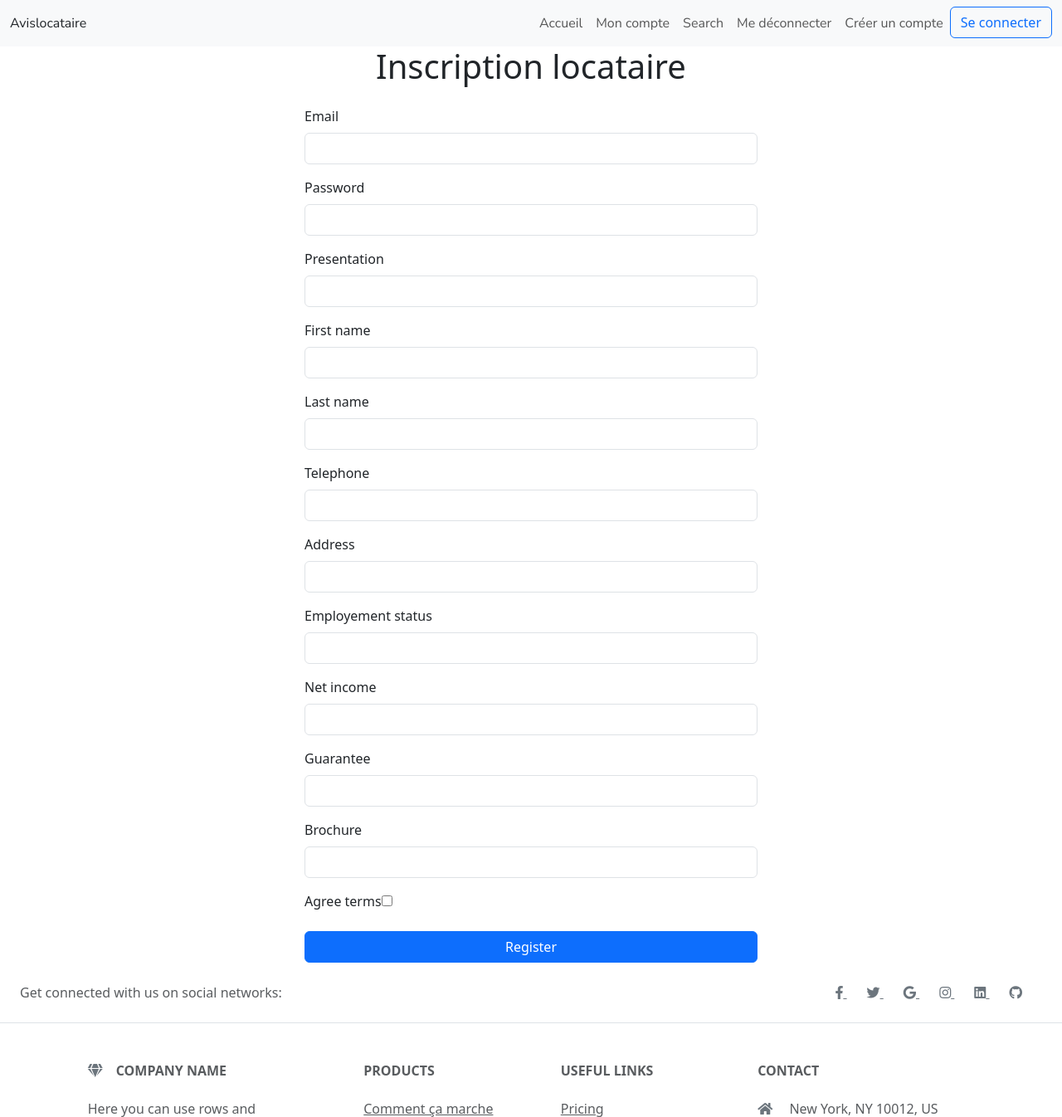
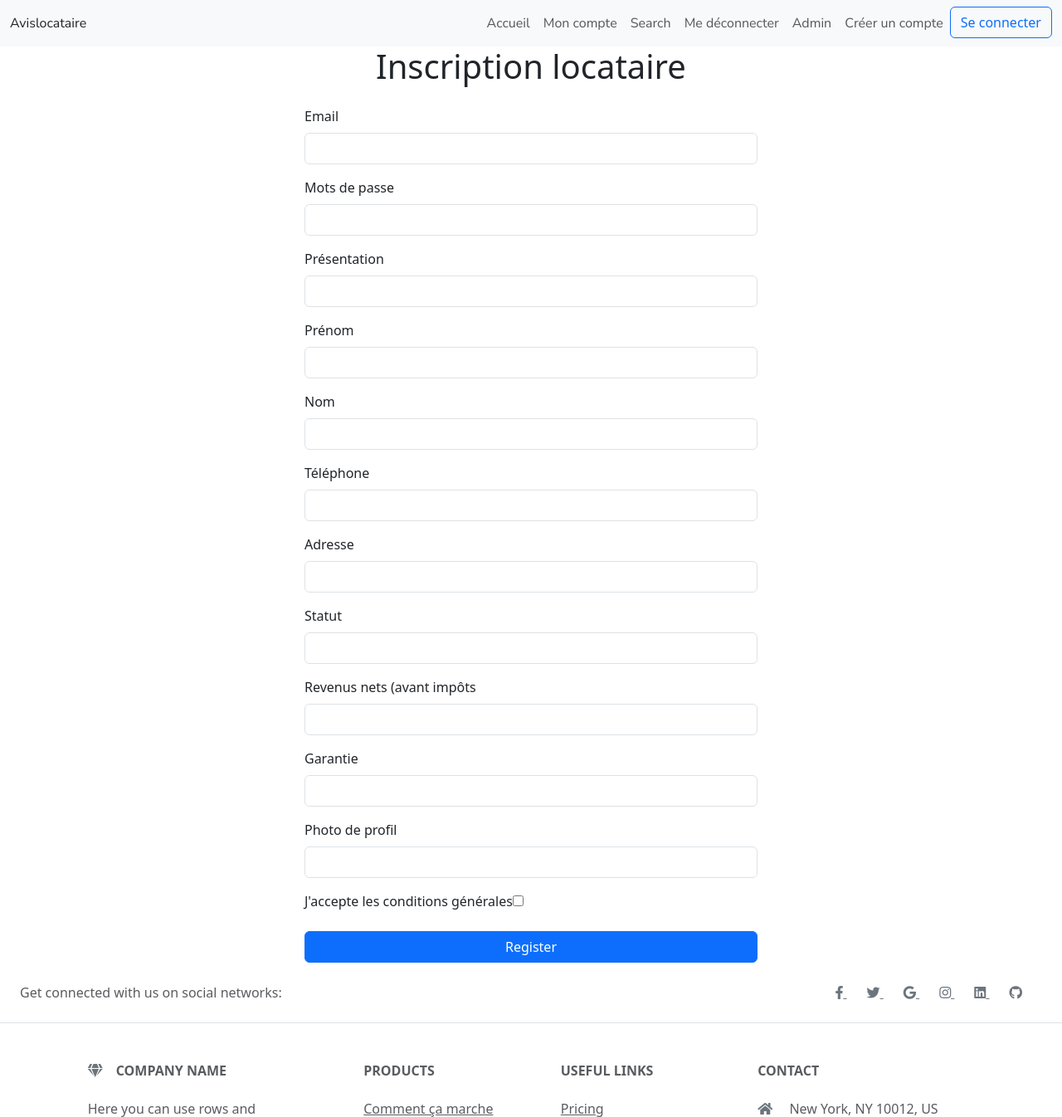
Before and after one commit to xavgdt66/Projet_Loc, a Symfony app: template templates/registration/register.html.twig in a window 1280 px wide. Shown: the top 1346 px of the page at 83% size. Run offline with Twig, Linux system fonts and the light colour scheme; the template is opened without the code that fills it, so the values that code supplies are empty; form fields are guessed from the names that the template uses; some libraries are stand-ins or nearby versions.

```diff
--- a/templates/_partials/_nav.html.twig
+++ b/templates/_partials/_nav.html.twig
@@ -22,7 +22,9 @@
 				<li class="nav-item">
 					<a class="nav-link navmenu" href="/logout">Me déconnecter</a>
 				</li>
-
+<li class="nav-item">
+					<a class="nav-link navmenu" href="/admin">Admin</a>
+				</li>
 				<li class="nav-item">
 					<a class="nav-link navmenu" href="/choice">Créer un compte</a>
 				</li>
--- a/templates/registration/register.html.twig
+++ b/templates/registration/register.html.twig
@@ -17,20 +17,17 @@
 
 				{{ form_start(registrationForm, {'attr': {'class': 'form-horizontal'}}) }}
 				{{ form_row(registrationForm.email, {'attr': {'class': 'form-control'}}) }}
-				{{ form_row(registrationForm.plainPassword, {
-                    'label': 'Password',
-                    'attr': {'class': 'form-control'}
-                }) }}
-				{{ form_row(registrationForm.presentation, {'attr': {'class': 'form-control'}}) }}
-				{{ form_row(registrationForm.first_name, {'attr': {'class': 'form-control'}}) }}
-				{{ form_row(registrationForm.last_name, {'attr': {'class': 'form-control'}}) }}
-				{{ form_row(registrationForm.telephone, {'attr': {'class': 'form-control'}}) }}
-				{{ form_row(registrationForm.address, {'attr': {'class': 'form-control'}}) }}
-				{{ form_row(registrationForm.employement_status, {'attr': {'class': 'form-control'}}) }}
-				{{ form_row(registrationForm.net_income, {'attr': {'class': 'form-control'}}) }}
-				{{ form_row(registrationForm.guarantee, {'attr': {'class': 'form-control'}}) }}
-				{{ form_row(registrationForm.brochure, {'attr': {'class': 'form-control'}}) }}
-				{{ form_row(registrationForm.agreeTerms, {'attr': {'class': 'form-check'}}) }}
+				{{ form_row(registrationForm.plainPassword, {'label': 'Mots de passe','attr': {'class': 'form-control'} }) }}
+				{{ form_row(registrationForm.presentation, {'label': 'Présentation', 'attr': {'class': 'form-control'}   }) }}
+				{{ form_row(registrationForm.first_name, {'label': 'Prénom','attr': {'class': 'form-control'}}) }}
+				{{ form_row(registrationForm.last_name, {'label': 'Nom','attr': {'class': 'form-control'}}) }}
+				{{ form_row(registrationForm.telephone, {'label': 'Téléphone','attr': {'class': 'form-control'}}) }}
+				{{ form_row(registrationForm.address, {'label': 'Adresse','attr': {'class': 'form-control'}}) }}
+				{{ form_row(registrationForm.employement_status, {'label': 'Statut','attr': {'class': 'form-control'}}) }}
+				{{ form_row(registrationForm.net_income, {'label': 'Revenus nets (avant impôts','attr': {'class': 'form-control'}}) }}
+				{{ form_row(registrationForm.guarantee, {'label': 'Garantie','attr': {'class': 'form-control'}}) }}
+				{{ form_row(registrationForm.brochure, {'label': 'Photo de profil','attr': {'class': 'form-control'}}) }}
+				{{ form_row(registrationForm.agreeTerms, {'label': "J'accepte les conditions générales", 'attr': {'class': 'form-check'}}) }}
 
 				<div class="d-grid gap-2">
 					<button type="submit" class="btn btn-primary btn-block">Register</button>
```
Also changed, not shown: src/Form/RegistrationFormType.php (+12 -3 lines), public/images/products/roadmap-Graduate Developpeur-ete2024 (1) (1)-658dbe1569432.png (deleted), public/images/products/sfdsd-658c78484d85b.png (deleted).
